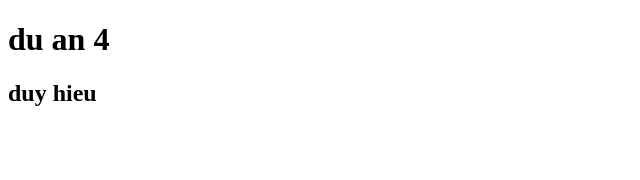
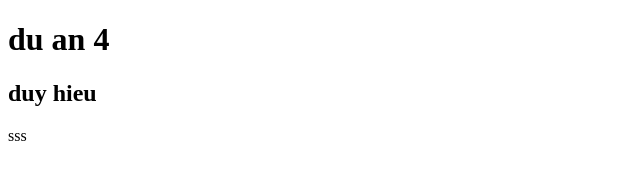
Before and after one commit to anhbanha123/duan3, a plain HTML site: page index.html in a window 1280 px wide. Shown: the full height of the page, 0-640 px from the left. Drawn offline with Linux system fonts and the light colour scheme.

Commit message:
test lan 3

```diff
--- a/index.html
+++ b/index.html
@@ -8,5 +8,6 @@
 <body>
     <h1>du an 4</h1>
     <h2>duy hieu</h2>
+    sss
 </body>
 </html>
```
